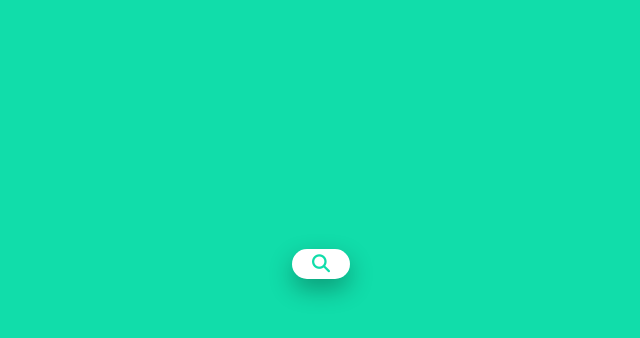
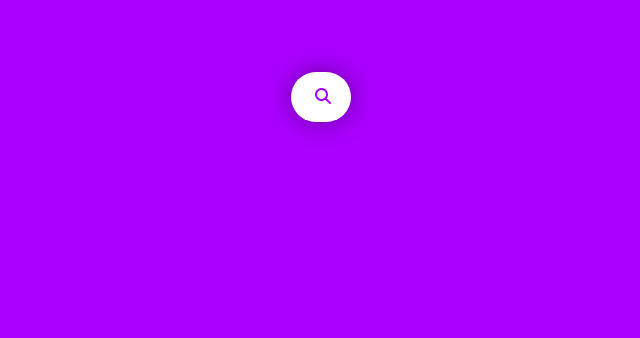
Before and after one commit to OSCARJMG23/Programacion, a plain HTML site: page Buscaador/index.html in a window 1280 px wide. Shown: the part 136-474 px from the top of the page, without its empty margins (319-959 px from the left). Drawn offline with nearby package versions, Linux system fonts and the light colour scheme.

Commit message:
se agrega buscador funcionando y nueva carpeta POO

```diff
--- a/Buscaador/index.html
+++ b/Buscaador/index.html
@@ -1,24 +1,20 @@
-<!doctype html>
+<!DOCTYPE html>
 <html lang="en">
   <head>
-    <!-- Required meta tags -->
-    <meta charset="utf-8">
-    <meta name="viewport" content="width=device-width, initial-scale=1">
-
-    <!-- Bootstrap CSS -->
-    <link href="https://cdn.jsdelivr.net/npm/bootstrap@5.0.2/dist/css/bootstrap.min.css" rel="stylesheet" integrity="sha384-EVSTQN3/azprG1Anm3QDgpJLIm9Nao0Yz1ztcQTwFspd3yD65VohhpuuCOmLASjC" crossorigin="anonymous">
-    <script src="https://kit.fontawesome.com/a076d05399.js" crossorigin="anonymous"></script>
-    <link rel="stylesheet" href="styles.css">
-
-    <title>Hello, world!</title>
+    <meta charset="UTF-8" />
+    <meta name="viewport" content="width=device-width, initial-scale=1.0" />
+    <title>Search bar | By Code Info</title>
+    <link rel="stylesheet" href="styles.css" />
+    <script src="https://kit.fontawesome.com/a076d05399.js"></script>
+    <link rel="stylesheet" href="https://cdnjs.cloudflare.com/ajax/libs/font-awesome/6.4.0/css/all.min.css" integrity="sha512-iecdLmaskl7CVkqkXNQ/ZH/XLlvWZOJyj7Yy7tcenmpD1ypASozpmT/E0iPtmFIB46ZmdtAc9eNBvH0H/ZpiBw==" crossorigin="anonymous" referrerpolicy="no-referrer" />
   </head>
   <body>
-    <div class="box">
-        <input type="text" placeholder="Search...">
-        <a href="#">
-            <i class="fas fa-search"></i>
-        </a>
+    <div class="container">
+      <input type="text" name="search" placeholder="Search..." class="input" />
+
+      <a href="#" class="btn">
+        <i class="fas fa-search"></i>
+      </a>
     </div>
-    <script src="https://cdn.jsdelivr.net/npm/bootstrap@5.0.2/dist/js/bootstrap.bundle.min.js" integrity="sha384-MrcW6ZMFYlzcLA8Nl+NtUVF0sA7MsXsP1UyJoMp4YLEuNSfAP+JcXn/tWtIaxVXM" crossorigin="anonymous"></script>
   </body>
 </html>
--- a/Buscaador/styles.css
+++ b/Buscaador/styles.css
@@ -1,37 +1,34 @@
-*{
-    margin: 0;
-    padding: 0;
+body {
+  background: #aa00ff;
+  height: 100vh;
+  display: flex;
 }
-body{
-    height: 100vh;
-    display: flex;
-    justify-content: center;
-    align-items: center;
-    background-color: #1daf;
+
+.container {
+  margin: 200px auto;
+  background: #fff;
+  height: 30px;
+  border-radius: 30px;
+  padding: 10px 20px;
+  display: flex;
+  align-items: center;
+  cursor: pointer;
+  transition: 0.8s;
+  box-shadow: 0 0 25px 0 rgba(0, 0, 0, 0.4);
 }
-.box{
-    height: 30px;
-    display: flex;
-    cursor: pointer;
-    padding: 10px 20px;
-    background: #fff;
-    border-radius: 30px;
-    align-items: center;
-    box-shadow: 0 10px 25px rgb(0, 0, 0, 0.3);
+.container:hover .input {
+  width: 400px;
 }
-.box:hover input{
-    width: 400px;
+.container .input {
+  background: transparent;
+  border: none;
+  outline: none;
+  width: 0px;
+  font-weight: 500;
+  font-size: 16px;
+  transition: 0.8s;
+}
 
+.container .btn .fas {
+  color: #aa00ff;
 }
-.box input{
-    width: 0;
-    outline: none;
-    border: none;
-    font-weight: 500;
-    transition: 0.5s;
-    background: transparent;
-}
-.box a .fas{
-    color: #1daf;
-    font-size: 18px;
-}
```
Also changed, not shown: POO/index.html (added, +11 -0 lines), POO/srcipt.js (added, +47 -0 lines).
